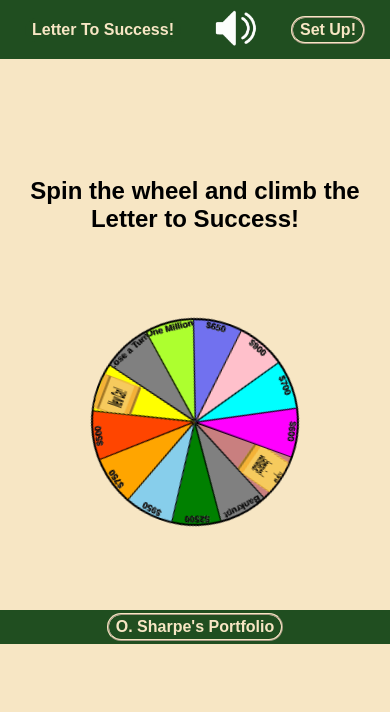
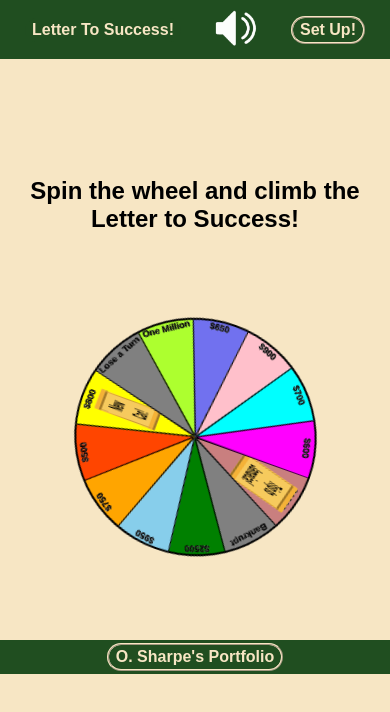
Before and after one commit to OSharpe001/letter-to-success, a React (Create React App) app: page / in a window 390 px wide. Shown: the top 712 px of the page. Built offline with nearby package versions, Linux system fonts and the light colour scheme; a web font is replaced by a local one.

Commit message:
minor changes for the wheel and prize on specific screens

```diff
--- a/src/App.css
+++ b/src/App.css
@@ -861,8 +861,8 @@ li {
   .homePage .wheel:hover,
   .spinning,
   .wheel {
-    width: calc(60vw - 70px);
-    height: calc(60vw - 30px);
+    width: calc(60vw * .85);
+    height: 60vw;
     border: 2px solid black;
   }
 
@@ -883,9 +883,6 @@ li {
   }
 
   .prize {
-    width: 9ch;
-    margin-top: -23%;
-    margin-left: 8%;
     font-size: 9px;
   }
 
@@ -1066,8 +1063,13 @@ li {
   .homePage .wheel:hover,
   .wheel,
   .spinning {
-    width: calc(100vw - 60px);
-    height: calc(100vw - 20px);
+    width: calc(85vw * .82);
+    height: 85vw;
+  }
+
+  .prize {
+    margin-top: -29%;
+    margin-left: 2%;
   }
 
   .letter-card,
```
